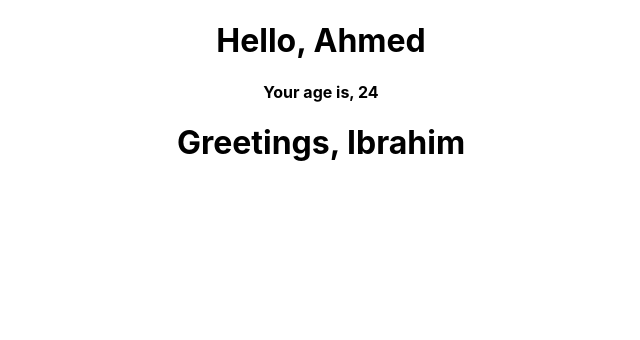
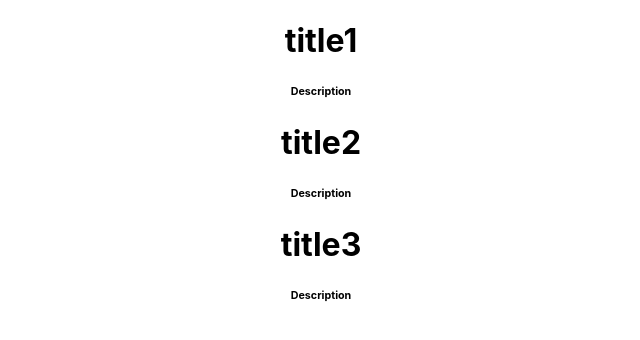
Before and after one commit to a-abdelkarim/react, a React (Create React App) app in the folder hello_world/: page / in a window 1280 px wide. Shown: the top 340 px of the page, without its empty margins (319-959 px from the left). Built offline with nearby package versions, Linux system fonts and the light colour scheme.

Commit message:
use component inside another compomnent

```diff
--- a/hello_world/src/App.js
+++ b/hello_world/src/App.js
@@ -2,12 +2,12 @@ import logo from './logo.svg';
 import './App.css';
 import Welcome from './components/Welcome';
 import Greet from './components/Greet';
+import Products from './components/Products';
 
 function App() {
     return (
         <div className="App">
-            <Welcome name="Ahmed" age="24" />
-            <Greet name="Ibrahim" />
+            <Products />
         </div>
     );
 }
--- /dev/null
+++ b/hello_world/src/components/ProductTitle.js
@@ -0,0 +1,6 @@
+export default function ProductTitle(props)
+{
+    return (
+        <h1 className="product-title">{props.title}</h1>
+    )
+}
--- /dev/null
+++ b/hello_world/src/components/Products.js
@@ -0,0 +1,21 @@
+import ProductTitle from "./ProductTitle";
+
+export default function Products(props)
+{
+    return (
+        <>
+            <div>
+                <ProductTitle title="title1" />
+                <h6>Description</h6>
+            </div>
+            <div>
+                <ProductTitle title="title2" />
+                <h6>Description</h6>
+            </div>
+            <div>
+                <ProductTitle title="title3" />
+                <h6>Description</h6>
+            </div>
+        </>
+    )
+}
```
